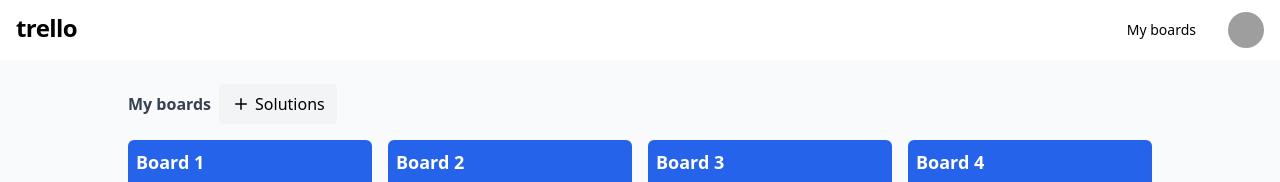
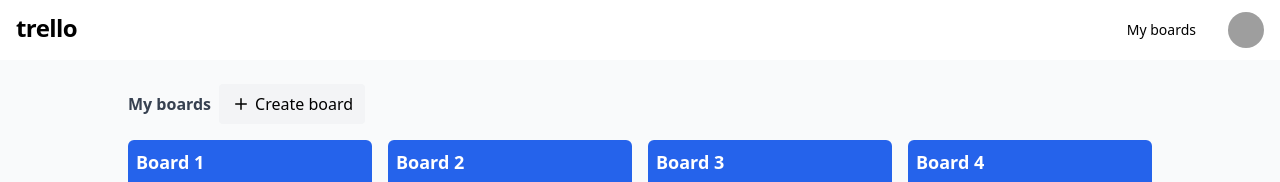
Before and after one commit to seml404/vue3-trello, a Vue app: page /boards_list in a window 1280 px wide. Shown: the top 182 px of the page. Built offline with nearby package versions, Linux system fonts and the light colour scheme; grey boxes are pictures that could not be loaded.

Commit message:
worked on popover

```diff
--- a/src/views/BoardsList.vue
+++ b/src/views/BoardsList.vue
@@ -1,6 +1,6 @@
 <template>
   <AuthenaticatedLayout>
-    <div class="h-full bg-gray-50 px-4 py-6">
+    <div class="h-full bg-gray-50 px-4 py-6 overflow-y-auto">
       <div class="max-w-5xl mx-auto">
         <div class="flex items-center mb-4">
           <h3 class="font-black text-gray-700">My boards</h3>
@@ -11,13 +11,13 @@
           </div> -->
           <Popover v-slot="{ open }" class="relative">
             <PopoverButton
-              :class="open ? '' : 'text-opacity-90'"
+              :class="open ? 'bg-blue-50 text-blue-600' : ''"
               class="group inline-flex items-center text-base hover:text-opacity-100 focus:outline-none focus-visible:ring-2 focus-visible:ring-white focus-visible:ring-opacity-75 py-2 px-3 bg-gray-100 rounded font-medium hover:bg-gray-200 ml-2"
             >
               <PlusIcon class="h-5 w-5"></PlusIcon>
-              <span class="ml-1">Solutions</span>
+              <span class="ml-1">Create board</span>
             </PopoverButton>
-
+            <PopoverOverlay class="fixed inset-0 bg-black opacity-30 z-10" />
             <transition
               enter-active-class="transition duration-200 ease-out"
               enter-from-class="translate-y-1 opacity-0"
@@ -27,12 +27,32 @@
               leave-to-class="translate-y-1 opacity-0"
             >
               <PopoverPanel
-                class="absolute left-1/2 z-10 mt-3 max-w-sm -translate-x-1/2 px-4 sm:px-0 w-72 bg-white"
+                :focus="true"
+                class="absolute left-1/2 z-10 mt-3 max-w-sm -translate-x-1/2 px-4 sm:px-0 w-72 bg-white rounded"
               >
+                <!-- v-slot="{ close }" -->
                 <div
                   class="p-3 overflow-hidden rounded-lg shadow-lg ring-1 ring-black ring-opacity-5"
                 >
-                  test
+                  <form action="#">
+                    <label for="name" class="block text-sm text-gray-600 font-medium mb-1"
+                      >New board name</label
+                    >
+                    <input
+                      type="text"
+                      id="name"
+                      placeholder="board name"
+                      class="p-3 inline-block w-full text-sm rounded-md border shadow-sm border-gray-100 focus:outline-blue-400 focus:border-blue-400"
+                    />
+                    <p class="text-sm text-red-600">errors</p>
+                    <div class="flex justify-end mt-2">
+                      <button
+                        class="px-4 py-2 font-medium font-sm text-white bg-rose-600 hover:bg-rose-500 rounded-md shadow-sm focus:ring-2 focus:ring-offset-2 focus:outline-rose-500"
+                      >
+                        Create board
+                      </button>
+                    </div>
+                  </form>
                 </div>
               </PopoverPanel>
             </transition>
@@ -53,7 +73,7 @@
 </template>
 
 <script lang="ts" setup>
-import { Popover, PopoverButton, PopoverPanel } from '@headlessui/vue'
+import { Popover, PopoverButton, PopoverPanel, PopoverOverlay } from '@headlessui/vue'
 import { PlusIcon } from '@heroicons/vue/20/solid'
 import AuthenaticatedLayout from '@/layouts/AuthenaticatedLayout.vue'
 </script>
```
